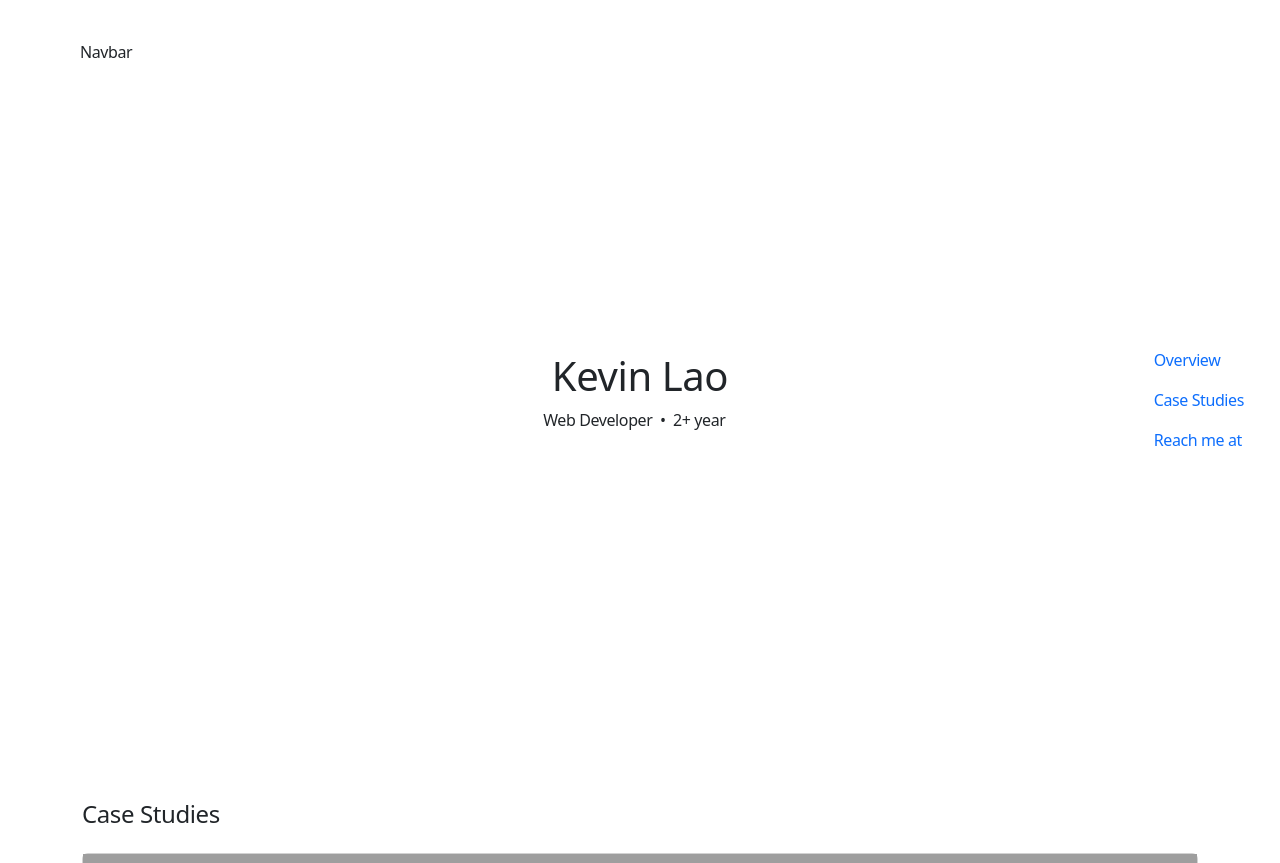
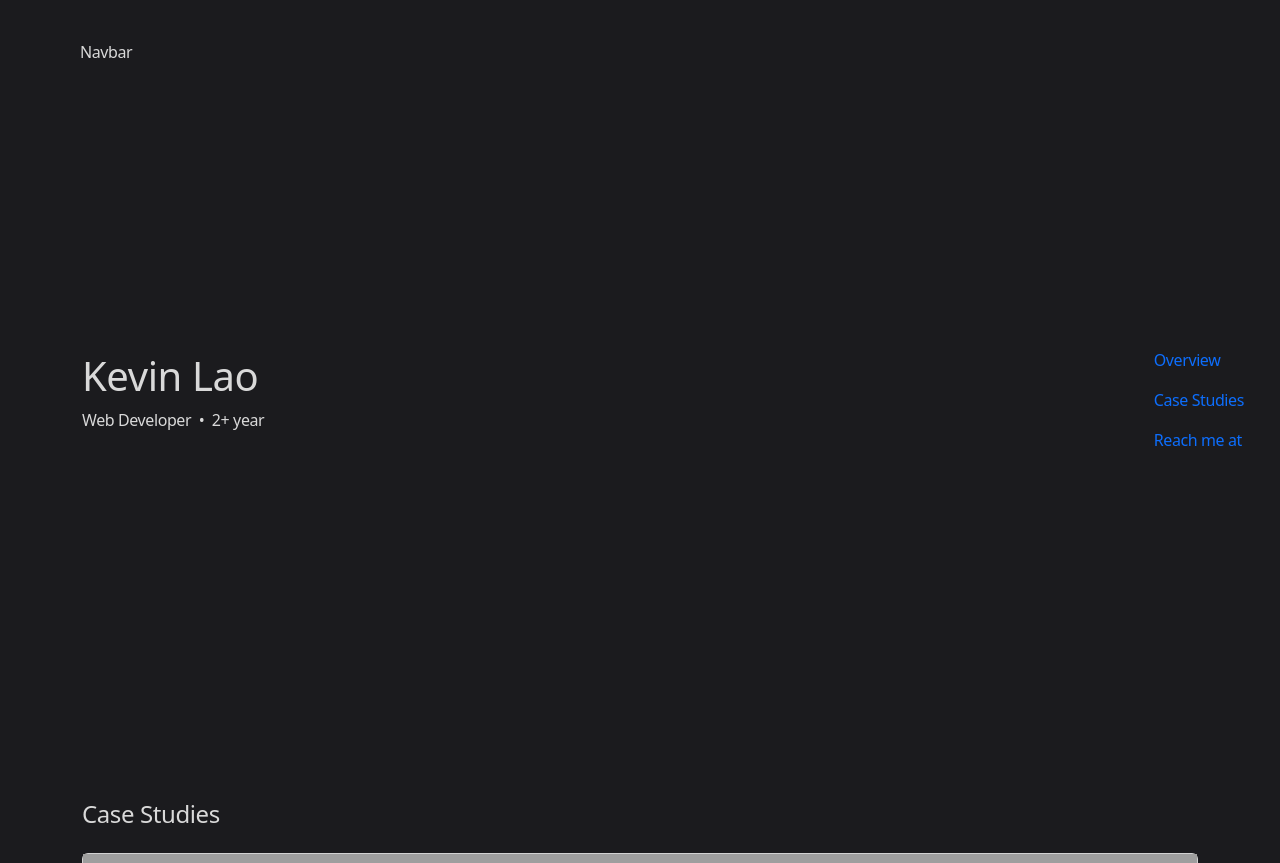
Before and after one commit to KevinSuCoding/portfoliov2, a Django app: page / in a window 1280 px wide. Shown: the top 863 px of the page. Run offline with Django 5.2, Linux system fonts and the light colour scheme; grey boxes are pictures that could not be loaded.

Commit message:
added bg color banner

```diff
--- a/kevfolio/static/css/main.css
+++ b/kevfolio/static/css/main.css
@@ -2,7 +2,7 @@
 html, body, div, span, applet, object,
 iframe, h1, h2, h3, h4, h5, h6, p, blockquote,
 pre, a, abbr, acronym, address, big, cite,
-code, del, dfn, em, img, ins, kbd, q, s, samp,
+code, del, dfn, em, img, ins, kbd,nav, q, s, samp,
 small, strike, strong, sub, sup, tt, var, b,
 u, i, center, dl, dt, dd, ol, ul, li, fieldset,
 form, label, legend, table, caption, tbody,
@@ -15,7 +15,9 @@ section, summary, time, mark, audio, video {
 	border: 0;
 	font-size: 100%;
 	font: inherit;
-	vertical-align: baseline;}
+	vertical-align: baseline;
+    color: #D9D9D9;
+    }
 
 article, aside, details, figcaption, figure,
 footer, header, hgroup, menu, nav, section {
@@ -23,7 +25,7 @@ footer, header, hgroup, menu, nav, section {
 
 body {
 	line-height: 1;
-    background-color:  #000;
+    color:  #1B1B1E;
 }
 
 ol, ul {
@@ -87,7 +89,7 @@ html {
     }
 
 body, input, select, textarea {
-    color: #ffffff;
+
     font-family: 'Source Sans Pro', sans-serif;
     font-size: 15pt;
     font-weight: 300 !important;
@@ -110,13 +112,16 @@ a {
         border-color: transparent;
     }
 
-
+#main-container{
+    background-color: #1B1B1E;
+}
 /* navigation scroll spy */
 #navbar-vertical {
     position: fixed;
     right: 20px;
     top: 50%;
     transform: translateY(-50%);
+    color: #D9D9D9;
 }
 /* banner section */
 #banner {
@@ -124,8 +129,6 @@ a {
     display: flex;
     flex-direction: column;
     justify-content: center;
-    align-items: center;
-    text-align: center;
 }
 
 /* case study section */
--- a/kevfolio/templates/kevfolio/home.html
+++ b/kevfolio/templates/kevfolio/home.html
@@ -27,13 +27,13 @@
 		</nav>
 
 		<div data-bs-spy='scroll' data-bs-target="#navbar-vertical"  data-bs-smooth-scroll="true"  tabindex="0">
-			<div class="container-fluid">
+			<div id="main-container" class="container-fluid">
 				<div class="container">
 
 					<!-- Banner Section -->
 					<div id="banner">
-						<div id="home-icon" class="bg-body ">
-							<span class="navbar-brand h1">Navbar</span>
+						<div id="home-icon">
+							<span >Navbar</span>
 
 					  	</div>
 
```
